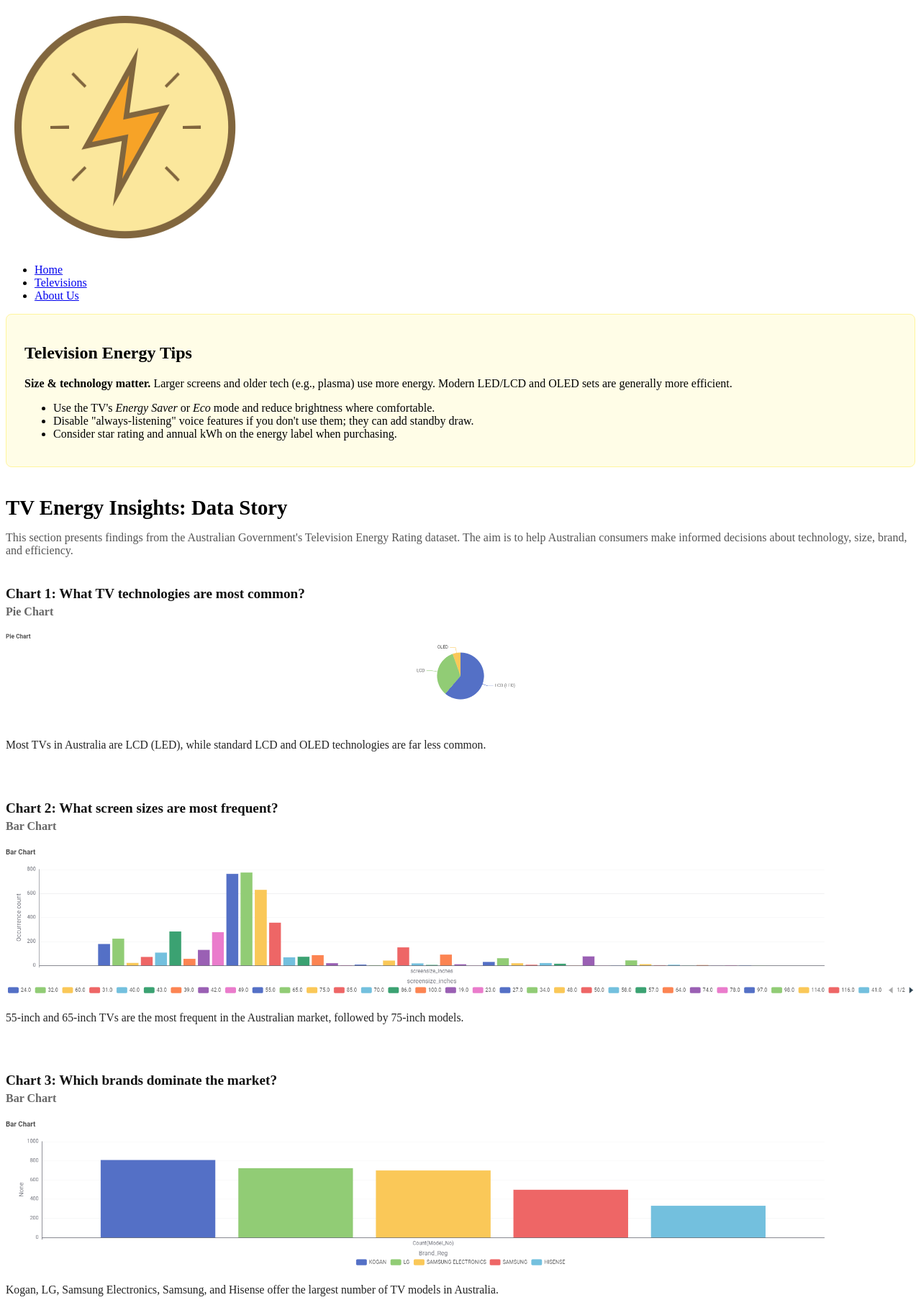
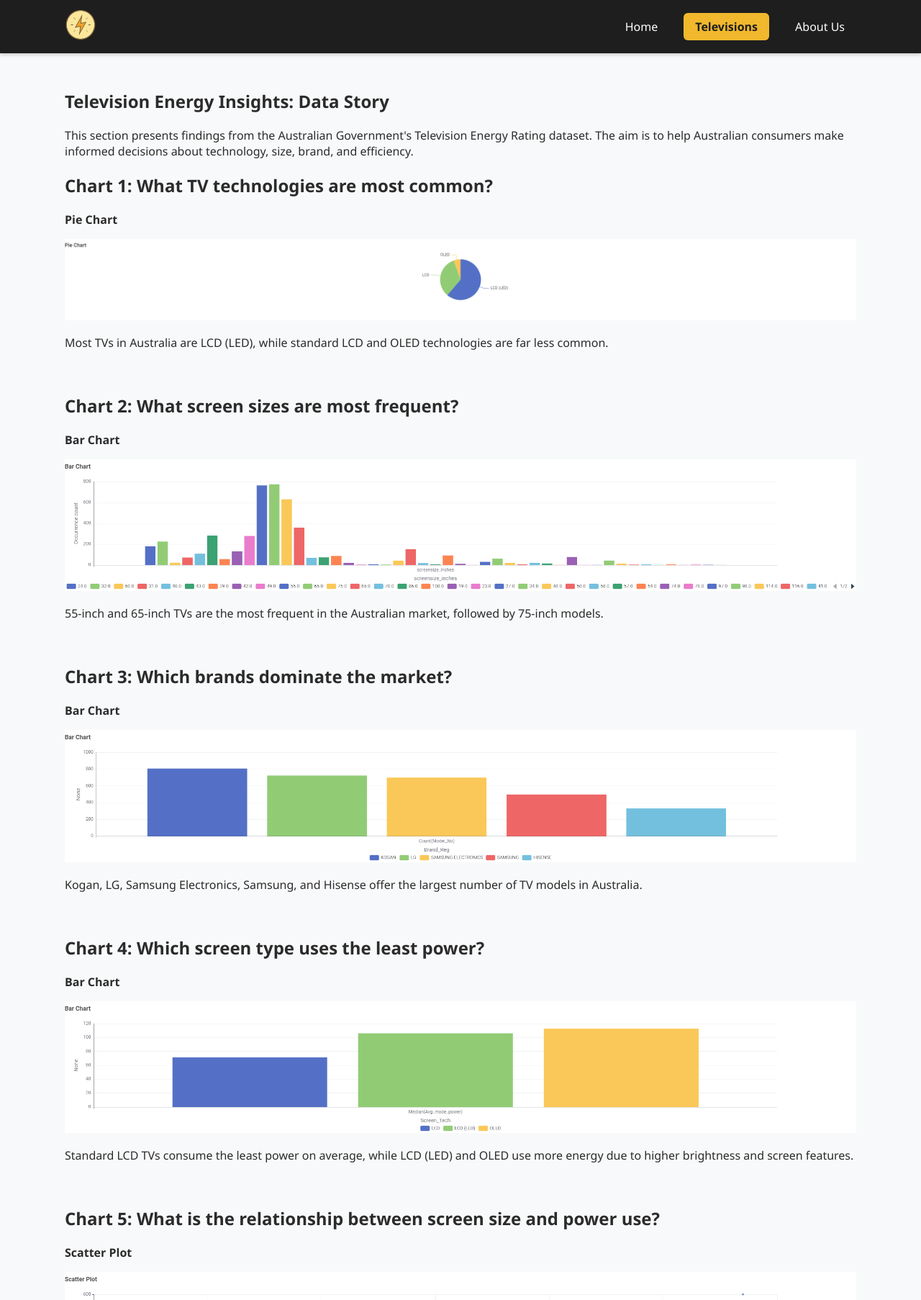
Before and after one commit to 105815526/Appliance-Energy-Consumption-Website, a plain HTML site: page televisions.html in a window 1280 px wide. Shown: the top 1806 px of the page at 72% size. Drawn offline with Linux system fonts and the light colour scheme.

Commit message:
Version 5

```diff
--- a/style.css
+++ b/style.css
@@ -1,64 +1,138 @@
-/* Information Banner */
-.info-card {
-    background-color: #fffde7;
-    border: 1px solid #fff59d;
-    padding: 20px 25px;
-    border-radius: 8px;
+/* Color Palette matching the Gold/Yellow Lightning Logo */
+:root {
+    --primary-color: #f1b82d;
+    --primary-dark: #d49c12;
+    --dark-bg: #1e1e1e;
+    --card-bg: #ffffff;
+    --light-bg: #f8f9fa;
+    --text-color: #2b2b2b;
+    --border-color: #dddddd;
+}
+
+body {
+    font-family: 'Segoe UI', Tahoma, Geneva, Verdana, sans-serif;
+    margin: 0;
+    padding: 0;
+    background-color: var(--light-bg);
+    color: var(--text-color);
+    display: flex;
+    flex-direction: column;
+    min-height: 100vh;
+}
+
+/* Header & Navbar */
+header {
+    background-color: var(--dark-bg);
+    box-shadow: 0 2px 5px rgba(0,0,0,0.2);
+}
+
+.navbar {
+    display: flex;
+    justify-content: space-between;
+    align-items: center;
+    max-width: 1100px;
+    margin: 0 auto;
+    padding: 12px 20px;
+}
+
+.logo-img {
+    height: 45px;
+    transition: transform 0.2s ease;
+}
+
+.logo-img:hover {
+    transform: scale(1.08);
+}
+
+.nav-links {
+    list-style: none;
+    display: flex;
+    gap: 20px;
+    margin: 0;
+    padding: 0;
+}
+
+.nav-links a {
+    color: #ffffff;
+    text-decoration: none;
+    font-weight: 500;
+    padding: 8px 16px;
+    border-radius: 6px;
+    transition: all 0.3s ease;
+}
+
+/* Interactive Feedback / Hover States */
+.nav-links a:hover {
+    background-color: var(--primary-color);
+    color: var(--dark-bg);
+}
+
+.nav-links a.active {
+    background-color: var(--primary-color);
+    color: var(--dark-bg);
+    font-weight: bold;
+}
+
+/* Main Layout */
+main {
+    flex: 1;
+    max-width: 1100px;
+    width: 90%;
+    margin: 30px auto;
+}
+
+.hero {
+    text-align: center;
     margin-bottom: 40px;
 }
 
-/* Data Story Header */
-.data-story h1 {
-    font-size: 1.8rem;
-    margin-bottom: 10px;
+/* Grid Cards */
+.cards-grid {
+    display: grid;
+    grid-template-columns: repeat(auto-fit, minmax(280px, 1fr));
+    gap: 20px;
 }
 
-.section-desc {
-    color: #555;
-    margin-bottom: 40px;
+.card {
+    background-color: var(--card-bg);
+    border-top: 4px solid var(--primary-color);
+    padding: 20px;
+    border-radius: 8px;
+    box-shadow: 0 4px 6px rgba(0,0,0,0.05);
 }
 
-/* Individual Chart Block & Spacing */
-.chart-block {
-    margin-bottom: 65px; /* Generous vertical gap between questions */
+/* Data Table Styling */
+.data-table {
+    width: 100%;
+    border-collapse: collapse;
+    margin-top: 20px;
+    background-color: var(--card-bg);
+    border-radius: 8px;
+    overflow: hidden;
+    box-shadow: 0 4px 6px rgba(0,0,0,0.05);
 }
 
-.chart-block h3 {
-    font-size: 1.2rem;
-    color: #111;
-    margin-bottom: 5px;
+.data-table th, .data-table td {
+    padding: 12px 16px;
+    text-align: left;
+    border-bottom: 1px solid var(--border-color);
 }
 
-.chart-type {
-    font-weight: 600;
-    color: #666;
-    margin-top: 0;
-    margin-bottom: 15px;
+.data-table th {
+    background-color: var(--dark-bg);
+    color: #ffffff;
 }
 
-.chart-container {
-    width: 100%;
-    margin: 15px 0;
-    text-align: center;
+.data-table tr:hover {
+    background-color: #fff9e6;
 }
 
-.chart-img {
-    max-width: 100%;
-    height: auto;
-    border-radius: 4px;
+/* Footer */
+footer {
+    background-color: var(--dark-bg);
+    color: #ffffff;
+    text-align: center;
+    padding: 15px;
+    font-size: 0.9rem;
+    margin-top: auto;
 }
-
-.chart-answer {
-    font-size: 0.98rem;
-    color: #222;
-    margin-top: 15px;
-    line-height: 1.5;
-}
-
-/* Conclusion Section */
-.conclusion-block {
-    border-top: 2px solid #eee;
-    padding-top: 25px;
-    margin-top: 40px;
-    margin-bottom: 50px;
-}
--- a/televisions.html
+++ b/televisions.html
@@ -21,96 +21,70 @@
     </header>
 
     <main>
-        <!-- Top Info Banner -->
-        <section class="info-card">
-            <h2>Television Energy Tips</h2>
-            <p><strong>Size & technology matter.</strong> Larger screens and older tech (e.g., plasma) use more energy. Modern LED/LCD and OLED sets are generally more efficient.</p>
-            <ul>
-                <li>Use the TV's <em>Energy Saver</em> or <em>Eco</em> mode and reduce brightness where comfortable.</li>
-                <li>Disable "always-listening" voice features if you don't use them; they can add standby draw.</li>
-                <li>Consider star rating and annual kWh on the energy label when purchasing.</li>
-            </ul>
-        </section>
-
-        <!-- Main Data Story Section -->
-        <section class="data-story">
-            <h1>TV Energy Insights: Data Story</h1>
-            <p class="section-desc">This section presents findings from the Australian Government's Television Energy Rating dataset. The aim is to help Australian consumers make informed decisions about technology, size, brand, and efficiency.</p>
+        <section class="content-section">
+            <h1>Television Energy Insights: Data Story</h1>
+            <p>This section presents findings from the Australian Government's Television Energy Rating dataset. The aim is to help Australian consumers make informed decisions about technology, size, brand, and efficiency.</p>
 
             <!-- Chart 1 -->
-            <div class="chart-block">
-                <h3>Chart 1: What TV technologies are most common?</h3>
-                <p class="chart-type">Pie Chart</p>
-                <div class="chart-container">
-                    <img src="Q1.png" alt="Chart 1: What TV technologies are most common?" class="chart-img">
-                </div>
-                <p class="chart-answer">Most TVs in Australia are LCD (LED), while standard LCD and OLED technologies are far less common.</p>
+            <div class="chart-block" style="margin-bottom: 60px;">
+                <h2>Chart 1: What TV technologies are most common?</h2>
+                <p><strong>Pie Chart</strong></p>
+                <img src="Q1.png" alt="Chart 1" style="max-width: 100%; height: auto;">
+                <p style="margin-top: 15px;">Most TVs in Australia are LCD (LED), while standard LCD and OLED technologies are far less common.</p>
             </div>
 
             <!-- Chart 2 -->
-            <div class="chart-block">
-                <h3>Chart 2: What screen sizes are most frequent?</h3>
-                <p class="chart-type">Bar Chart</p>
-                <div class="chart-container">
-                    <img src="Q2.png" alt="Chart 2: What screen sizes are most frequent?" class="chart-img">
-                </div>
-                <p class="chart-answer">55-inch and 65-inch TVs are the most frequent in the Australian market, followed by 75-inch models.</p>
+            <div class="chart-block" style="margin-bottom: 60px;">
+                <h2>Chart 2: What screen sizes are most frequent?</h2>
+                <p><strong>Bar Chart</strong></p>
+                <img src="Q2.png" alt="Chart 2" style="max-width: 100%; height: auto;">
+                <p style="margin-top: 15px;">55-inch and 65-inch TVs are the most frequent in the Australian market, followed by 75-inch models.</p>
             </div>
 
             <!-- Chart 3 -->
-            <div class="chart-block">
-                <h3>Chart 3: Which brands dominate the market?</h3>
-                <p class="chart-type">Bar Chart</p>
-                <div class="chart-container">
-                    <img src="Q3.png" alt="Chart 3: Which brands dominate the market?" class="chart-img">
-                </div>
-                <p class="chart-answer">Kogan, LG, Samsung Electronics, Samsung, and Hisense offer the largest number of TV models in Australia.</p>
+            <div class="chart-block" style="margin-bottom: 60px;">
+                <h2>Chart 3: Which brands dominate the market?</h2>
+                <p><strong>Bar Chart</strong></p>
+                <img src="Q3.png" alt="Chart 3" style="max-width: 100%; height: auto;">
+                <p style="margin-top: 15px;">Kogan, LG, Samsung Electronics, Samsung, and Hisense offer the largest number of TV models in Australia.</p>
             </div>
 
             <!-- Chart 4 -->
-            <div class="chart-block">
-                <h3>Chart 4: Which screen type uses the least power?</h3>
-                <p class="chart-type">Bar Chart</p>
-                <div class="chart-container">
-                    <img src="Q4.png" alt="Chart 4: Which screen type uses the least power?" class="chart-img">
-                </div>
-                <p class="chart-answer">Standard LCD TVs consume the least power on average, while LCD (LED) and OLED use more energy due to higher brightness and screen features.</p>
+            <div class="chart-block" style="margin-bottom: 60px;">
+                <h2>Chart 4: Which screen type uses the least power?</h2>
+                <p><strong>Bar Chart</strong></p>
+                <img src="Q4.png" alt="Chart 4" style="max-width: 100%; height: auto;">
+                <p style="margin-top: 15px;">Standard LCD TVs consume the least power on average, while LCD (LED) and OLED use more energy due to higher brightness and screen features.</p>
             </div>
 
             <!-- Chart 5 -->
-            <div class="chart-block">
-                <h3>Chart 5: What is the relationship between screen size and power use?</h3>
-                <p class="chart-type">Scatter Plot</p>
-                <div class="chart-container">
-                    <img src="Q5.png" alt="Chart 5: Relationship between screen size and power use" class="chart-img">
-                </div>
-                <p class="chart-answer">Larger TVs consume significantly more power — there is a strong positive correlation between screen size and average mode power draw.</p>
+            <div class="chart-block" style="margin-bottom: 60px;">
+                <h2>Chart 5: What is the relationship between screen size and power use?</h2>
+                <p><strong>Scatter Plot</strong></p>
+                <img src="Q5.png" alt="Chart 5" style="max-width: 100%; height: auto;">
+                <p style="margin-top: 15px;">Larger TVs consume significantly more power — there is a strong positive correlation between screen size and average mode power draw.</p>
             </div>
 
             <!-- Chart 6 -->
-            <div class="chart-block">
-                <h3>Chart 6: What is the relationship between star rating and screen size?</h3>
-                <p class="chart-type">Scatter Plot</p>
-                <div class="chart-container">
-                    <img src="Q6.png" alt="Chart 6: Relationship between star rating and screen size" class="chart-img">
-                </div>
-                <p class="chart-answer">Star ratings are evenly distributed across screen sizes, indicating that larger televisions can still achieve high energy efficiency ratings if designed well.</p>
+            <div class="chart-block" style="margin-bottom: 60px;">
+                <h2>Chart 6: What is the relationship between star rating and screen size?</h2>
+                <p><strong>Scatter Plot</strong></p>
+                <img src="Q6.png" alt="Chart 6" style="max-width: 100%; height: auto;">
+                <p style="margin-top: 15px;">Star ratings are evenly distributed across screen sizes, indicating that larger televisions can still achieve high energy efficiency ratings if designed well.</p>
             </div>
 
             <!-- Chart 7 -->
-            <div class="chart-block">
-                <h3>Chart 7: Are there differences in power consumption between brands?</h3>
-                <p class="chart-type">Bar Chart</p>
-                <div class="chart-container">
-                    <img src="Q7.png" alt="Chart 7: Power consumption differences between brands" class="chart-img">
-                </div>
-                <p class="chart-answer">Yes, total energy demand varies substantially by brand based on screen sizes and display technologies offered across their lineup.</p>
+            <div class="chart-block" style="margin-bottom: 60px;">
+                <h2>Chart 7: Are there differences in power consumption between brands?</h2>
+                <p><strong>Bar Chart</strong></p>
+                <img src="Q7.png" alt="Chart 7" style="max-width: 100%; height: auto;">
+                <p style="margin-top: 15px;">Yes, total energy demand varies substantially by brand based on screen sizes and display technologies offered across their lineup.</p>
             </div>
 
-            <!-- Conclusion Block -->
-            <div class="conclusion-block">
+            <!-- Conclusion -->
+            <div style="margin-top: 40px; border-top: 1px solid #ccc; padding-top: 20px;">
                 <h2>Conclusion</h2>
-                <p>When choosing a TV, balance size, brand, and efficiency. A 55-inch LED TV is common, affordable, and energy-smart for most Australian households.</p>
+                <p>When choosing a TV, balance size, brand, and efficiency. A 55-inch LED TV is common and energy-smart for most Australian households.</p>
             </div>
         </section>
     </main>
```
